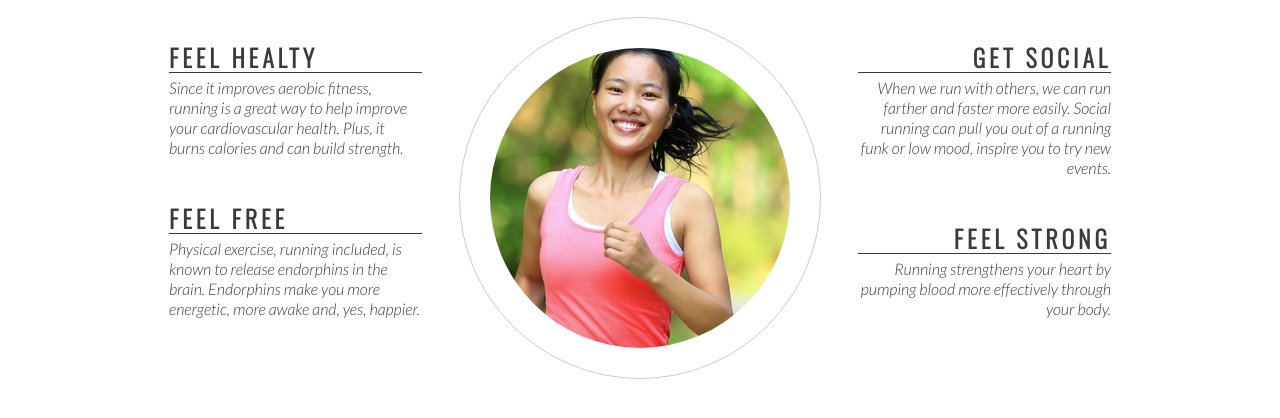
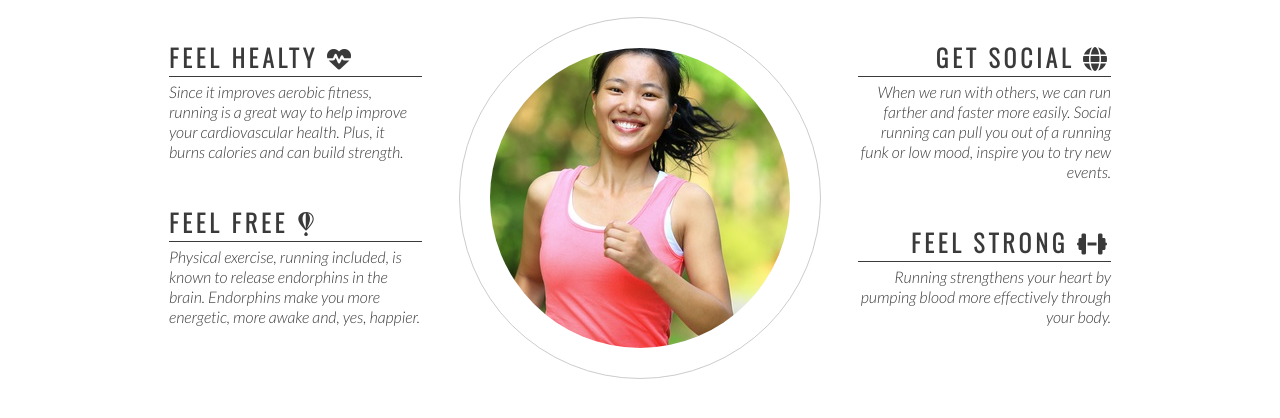
Before and after one commit to Callee84/love-running, a plain HTML site: page index.html in a window 1280 px wide. Shown: the part 764-1182 px from the top of the page. Drawn offline with nearby package versions, Linux system fonts and the light colour scheme.

Commit message:
add font awesome

```diff
--- a/index.html
+++ b/index.html
@@ -41,13 +41,13 @@
     <h2 id="welcome">Why love running with us?</h2>
     <div id="left-about">
         <div class="left-about-heading">
-            <h2>Feel Healty</h2>
+            <h2>Feel Healty <i class="fas fa-heartbeat"></i></i></h2>
             <hr>
             <p>Since it improves aerobic fitness, running is a great way to help improve your cardiovascular health.
                 Plus, it burns calories and can build strength.</p>
         </div>
         <div class="left-about-heading">
-            <h2>Feel Free</h2>
+            <h2>Feel Free <i class="fab fa-fly"></i></h2>
             <hr>
             <p>Physical exercise, running included, is known to release endorphins in the brain.
                 Endorphins make you more energetic, more awake and, yes, happier.</p>
@@ -55,7 +55,7 @@
     </div>
     <div id="right-about">
     <div class="right-about-heading">
-        <h2>Get Social</h2>
+        <h2>Get Social <i class="fas fa-globe"></i></h2>
         <hr>
         <p>
             When we run with others, we can run farther and faster more easily.
@@ -63,7 +63,7 @@
         </p>
     </div>
     <div class="right-about-heading">
-        <h2>Feel Strong</h2>
+        <h2>Feel Strong <i class="fas fa-dumbbell"></i></h2>
         <hr>
         <p>Running strengthens your heart by pumping blood more effectively through your body.
 
@@ -82,5 +82,7 @@
 <footer>
     Social Media Links
 </footer>
+<!-- font awesome script -->
+<script src="https://kit.fontawesome.com/55701b98dc.js" crossorigin="anonymous"></script>
 </body>
 </html>
```
